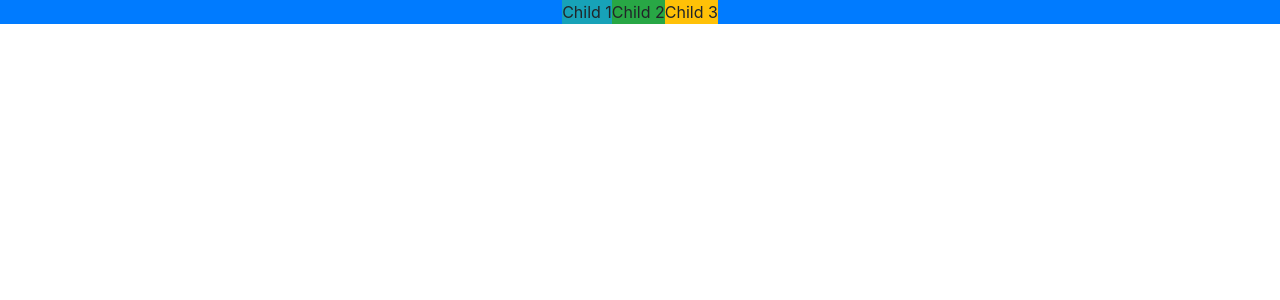
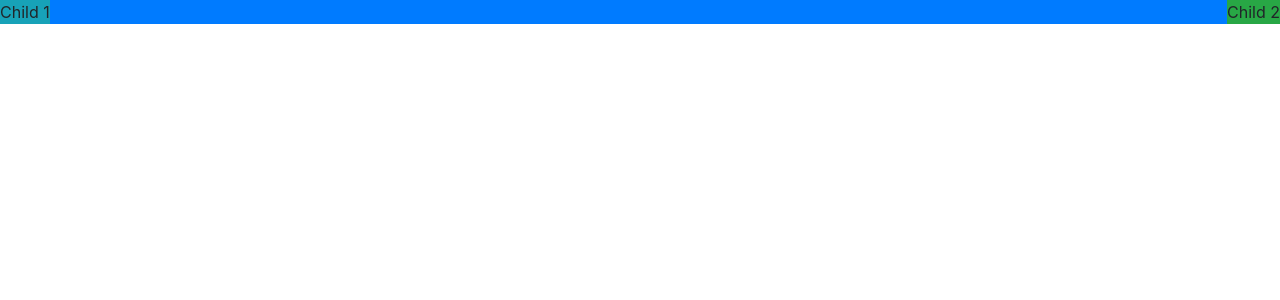
Before and after one commit to cg-101/day3-bootstrap, a React (Create React App) app: page / in a window 1280 px wide. Shown: the top 300 px of the page. Built offline with nearby package versions, Linux system fonts and the light colour scheme.

Commit message:
use case 3

```diff
--- a/src/App.js
+++ b/src/App.js
@@ -2,10 +2,9 @@ import "./App.css";
 
 function App() {
   return (
-    <div className="bg-primary d-flex justify-content-center " style={{}}>
+    <div className="bg-primary d-flex justify-content-between" style={{}}>
       <div className="bg-info">Child 1</div>
       <div className="bg-success">Child 2 </div>
-      <div className="bg-warning">Child 3 </div>
     </div>
   );
 }
```
